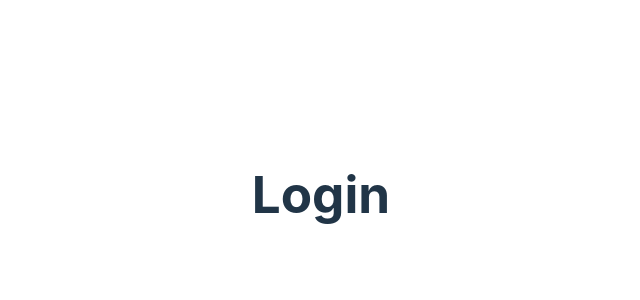
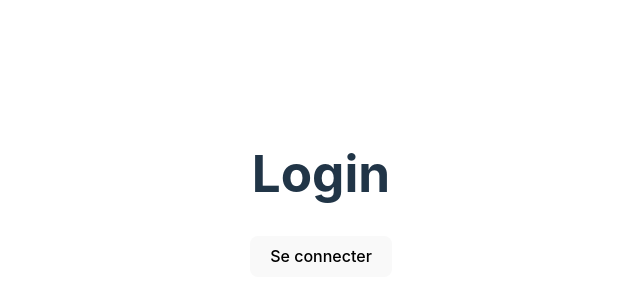
Before and after one commit to adatechschool/projet-collectif---vente-de-meubles-vintage_project, a React (Vite) app in the folder front/: page / in a window 1280 px wide. Shown: the part 206-506 px from the top of the page, without its empty margins (319-959 px from the left). Built offline with nearby package versions, Linux system fonts and the light colour scheme.

Commit message:
Bouton de connexion dans la page Login

```diff
--- /dev/null
+++ b/front/src/composants/bouton/Bouton.jsx
@@ -0,0 +1,9 @@
+import React from 'react'
+
+function Bouton() {
+  return (
+    <button>Se connecter</button>
+  )
+}
+
+export default Bouton;
--- a/front/src/pages/Accueil/Accueil.jsx
+++ b/front/src/pages/Accueil/Accueil.jsx
@@ -1,7 +1,8 @@
 import React from 'react'
 
-export default function Accueil() {
+function Accueil() {
   return (
     <div>Accueil</div>
   )
 }
+export default Accueil;
--- a/front/src/pages/Admin/Admin.jsx
+++ b/front/src/pages/Admin/Admin.jsx
@@ -1,7 +1,9 @@
 import React from 'react'
 
-export default function Admin() {
+function Admin() {
   return (
     <div>Admin</div>
   )
 }
+
+export default Admin;
--- a/front/src/pages/Login/Login.jsx
+++ b/front/src/pages/Login/Login.jsx
@@ -1,9 +1,12 @@
-import React from 'react'
+import React from 'react';
+import Bouton from '../../composants/bouton/Bouton';
+import { Link } from 'react-router-dom';
 
 function Login() {
   return (
     <div>
       <h1>Login</h1>
+      <Link to="/accueil"><Bouton/></Link>
     </div>
   )
 }
```
